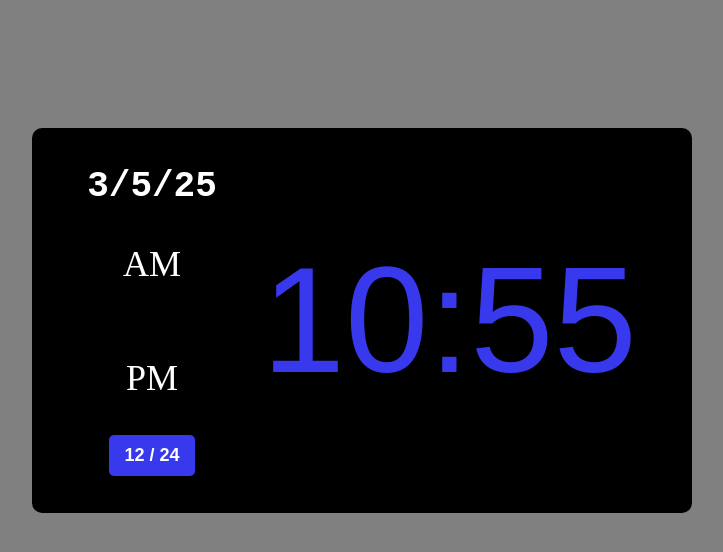
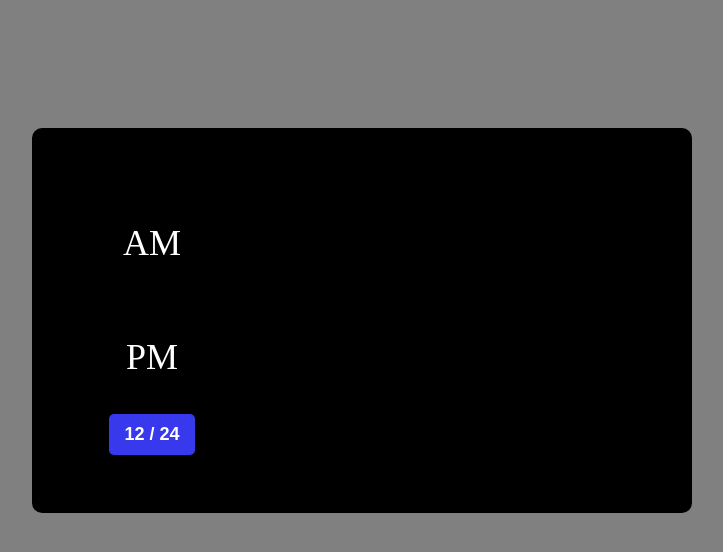
Before and after one commit to GoochMagooch/digitalClock, a plain HTML site: page index.html in a window 1280 px wide. Shown: the whole page, without its empty margins (278-1001 px from the left). Drawn offline with Linux system fonts and the light colour scheme; a web font is replaced by a local one.

Commit message:
Separate elements

```diff
--- a/index.html
+++ b/index.html
@@ -13,13 +13,13 @@
 
     <div class="clock-container">
         <div class="am-pm">
-            <p id="date">3/5/25</p>
+            <p id="date"></p>
             <div class="am-class"></div>
                 <p id="am">AM</p>
                 <p id="pm">PM</p>
             <button id="mTimeBtn">12 / 24</button>
         </div>
-        <p id="clock">10:55</p>
+        <p id="clock"></p>
     </div>
 
 </body>
```
